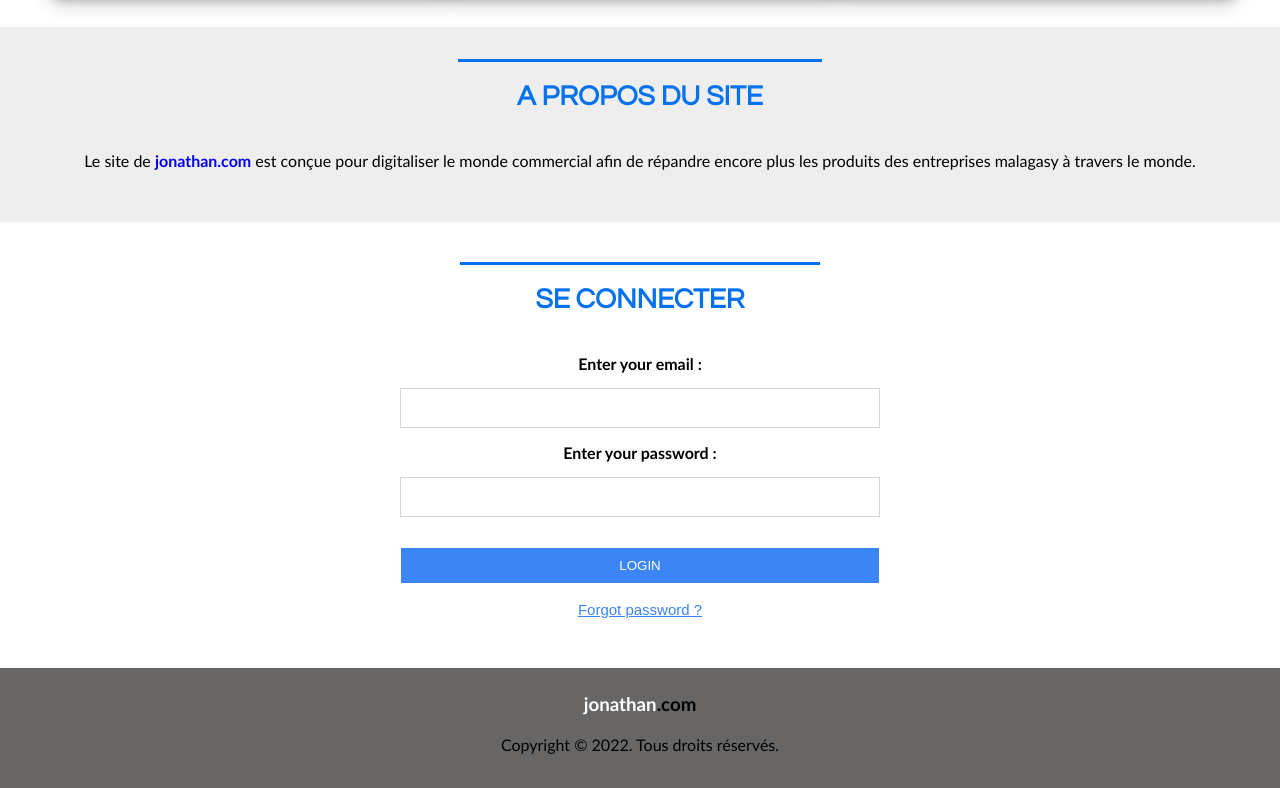
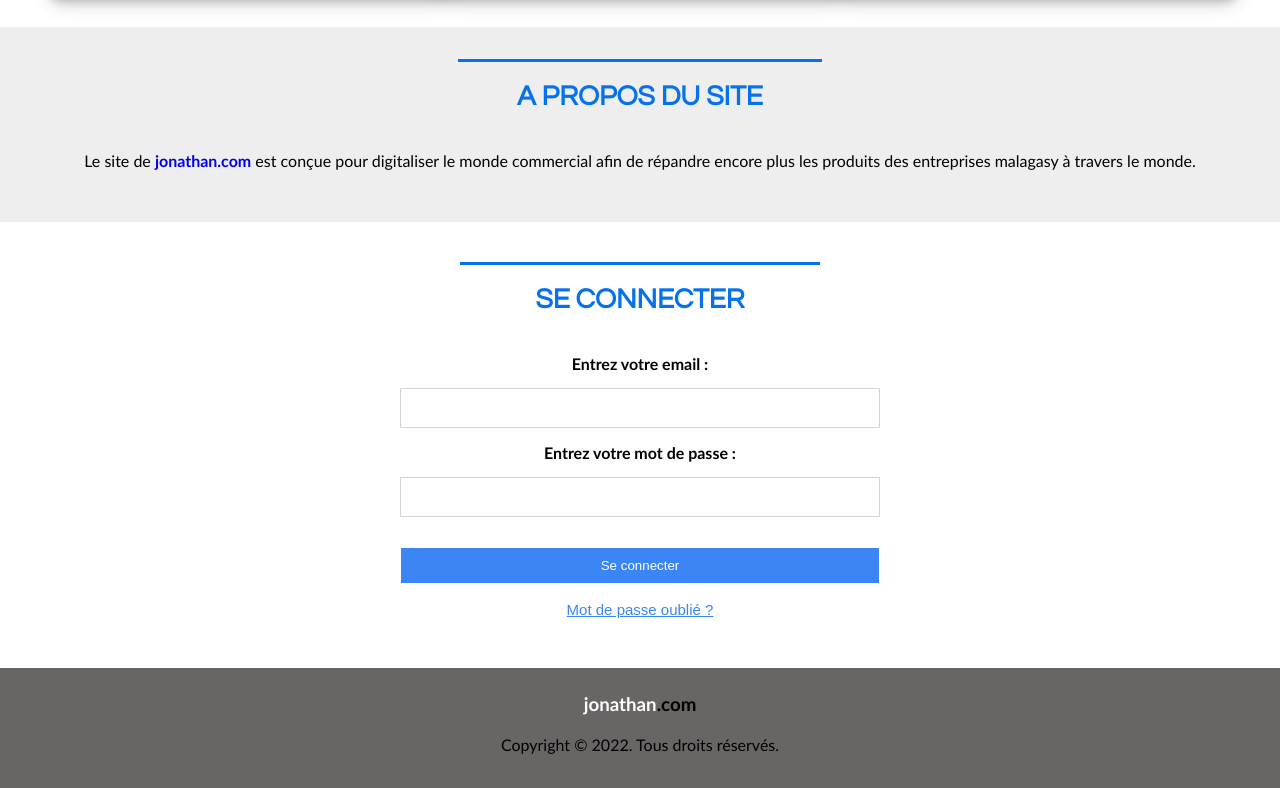
Before and after one commit to Jonathanrazakalalaina/Jonathanrazakalalaina.github.io, a plain HTML site: page index.html in a window 1280 px wide. Shown: the part 746-1534 px from the top of the page. Drawn offline with Linux system fonts and the light colour scheme.

Commit message:
Change bg color and lang

```diff
--- a/content/style.css
+++ b/content/style.css
@@ -37,7 +37,7 @@ h4{
 }
 /* HEADER */
 header{
-    background-color: #fff;
+    background-color: rgba(255, 255, 255, 0.8);
     /* height: 55px; */
     /* padding: 10px; */
     position: -webkit-sticky;
@@ -91,7 +91,7 @@ nav ul li button:hover{
     border: 1px solid #0671ec;
     background-color: #0671ec;
     color: #fff;
-
+    cursor: pointer;
 }
 #night{
     margin-right: 5px;
--- a/index.html
+++ b/index.html
@@ -79,15 +79,15 @@
         <div class="log">
             <h2 class="thirdH">Se connecter</h2>
             <form action="">
-                <label for="email">Enter your email :</label><br>
+                <label for="email">Entrez votre email :</label><br>
                 <input type="email" class="put" required><br>
 
-                <label for="password">Enter your password :</label><br>
+                <label for="password">Entrez votre mot de passe :</label><br>
                 <input type="password" class="put" id="mdp" required><br>
 
-                <button type="submit" class="btlog">LOGIN</button><br>
-                <button type="button" class="fpass" onclick="document.querySelector('.relax').style.display='block'">Forgot password ?</button><br>
-                <p class="relax">Relax and try to remember it ;)</p>
+                <button type="submit" class="btlog">Se connecter</button><br>
+                <button type="button" class="fpass" onclick="document.querySelector('.relax').style.display='block'">Mot de passe oublié ?</button><br>
+                <p class="relax">Relax et essaie de t'en souvenir ;)</p>
                 <!-- <a href="index.html" target="_blank" class="creation">Create an account</a> -->
             </form>
         </div>
```
